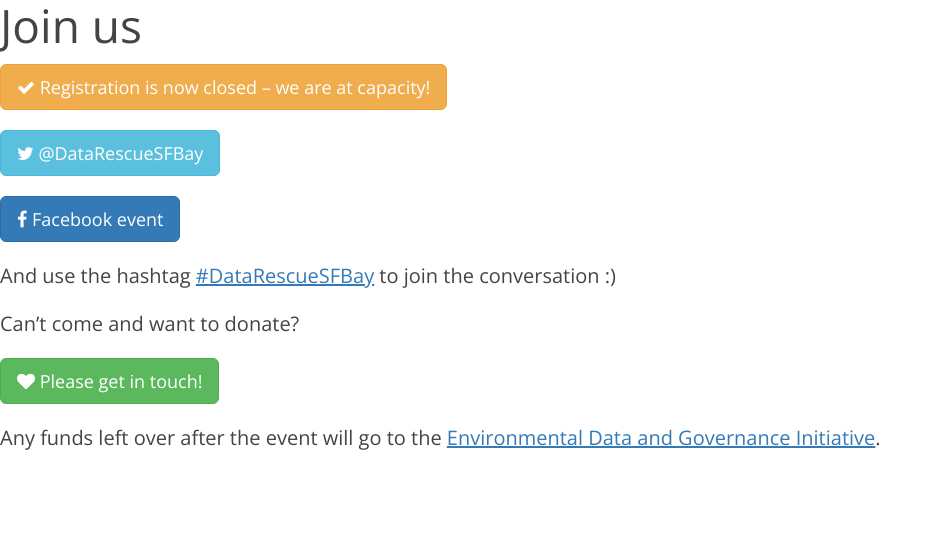
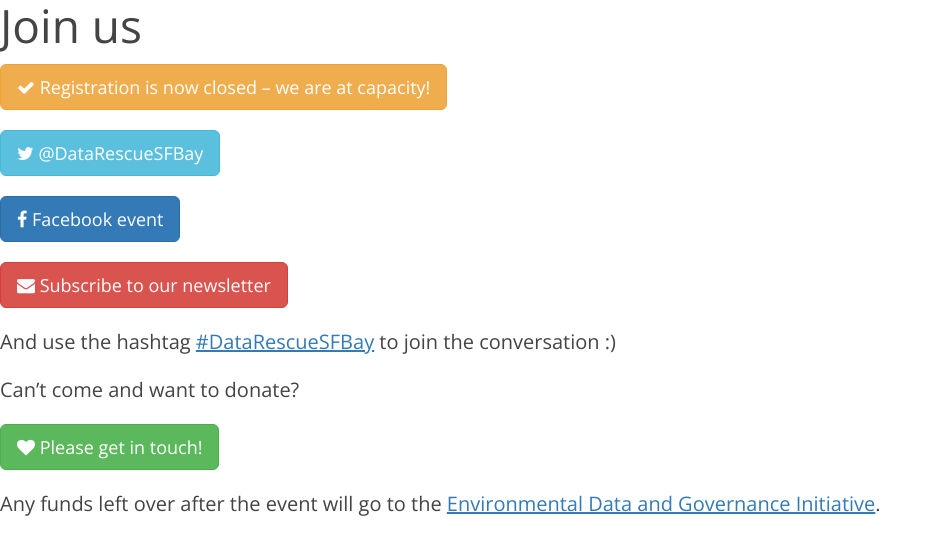
Before and after one commit to suchthis/DataRescueSFBay.github.io, a Jekyll site: the page built from 2016/_posts/2014-01-02-join.md, in a window 1280 px wide. Shown: the top 555 px of the page, without its empty margins (0-942 px from the left). Built offline with Jekyll 4.4.1, drawn with Linux system fonts in a browser that asks for light colours; nearby versions of some CDN libraries; our own code applies the rules of GitHub Pages for plain Markdown files.

Commit message:
Add mailing list link

```diff
--- a/2016/_posts/2014-01-02-join.md
+++ b/2016/_posts/2014-01-02-join.md
@@ -19,6 +19,10 @@
   <i class="fa fa-facebook"></i> Facebook event
 </a>
 
+<a class="btn btn-danger btn-lg" href="https://docs.google.com/forms/d/e/1FAIpQLSejzYsf9GpEjaCr33FkDMIRZEtSvcTLEjND1s61ffScSn1dTw/viewform?c=0&w=1">
+  <i class="fa fa-envelope"></i> Subscribe to our newsletter
+</a>
+
 And use the hashtag [#DataRescueSFBay](https://twitter.com/search?q=%23DataRescueSFBay&src=typd) to join the conversation :)
 
 Can't come and want to donate?
```
